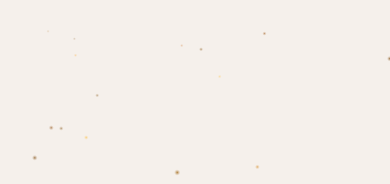
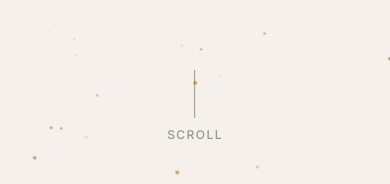
Before and after one commit to 3rdaveba/IDOMUSICSTUFF, a React (Vite) app in the folder app/: page / in a window 390 px wide. Shown: the part 660-844 px from the top of the page. Built offline with nearby package versions, Linux system fonts and the light colour scheme; a web font is replaced by a local one.

Commit message:
Show scroll cue on mobile

```diff
--- a/app/src/sections/HeroSection.tsx
+++ b/app/src/sections/HeroSection.tsx
@@ -128,7 +128,7 @@ export default function HeroSection() {
       {/* Scroll Cue */}
       <div
         ref={scrollCueRef}
-        className="absolute bottom-10 left-1/2 -translate-x-1/2 flex flex-col items-center opacity-0 hidden md:flex"
+        className="absolute bottom-10 left-1/2 -translate-x-1/2 flex flex-col items-center opacity-0"
       >
         <div
           className="relative"
```
